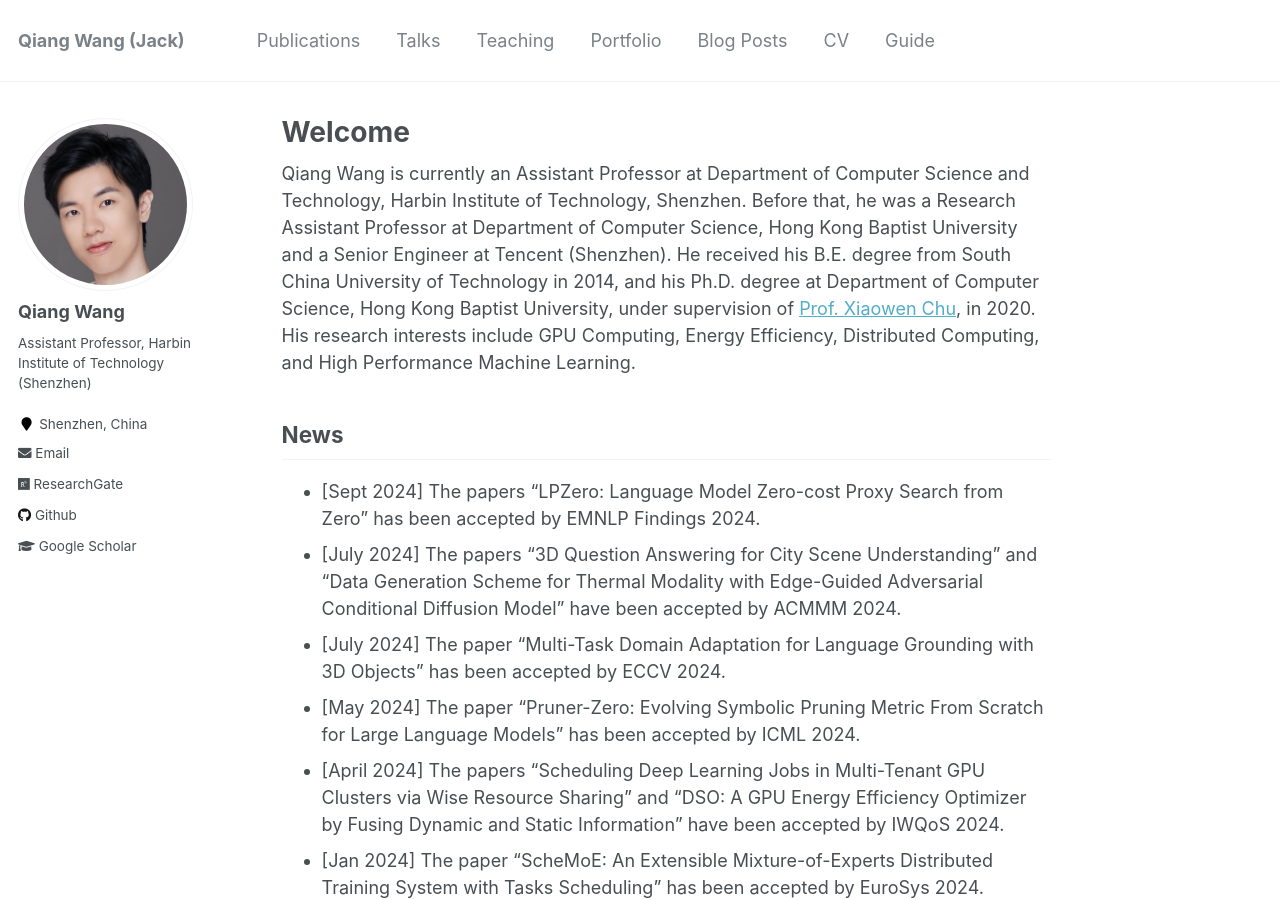
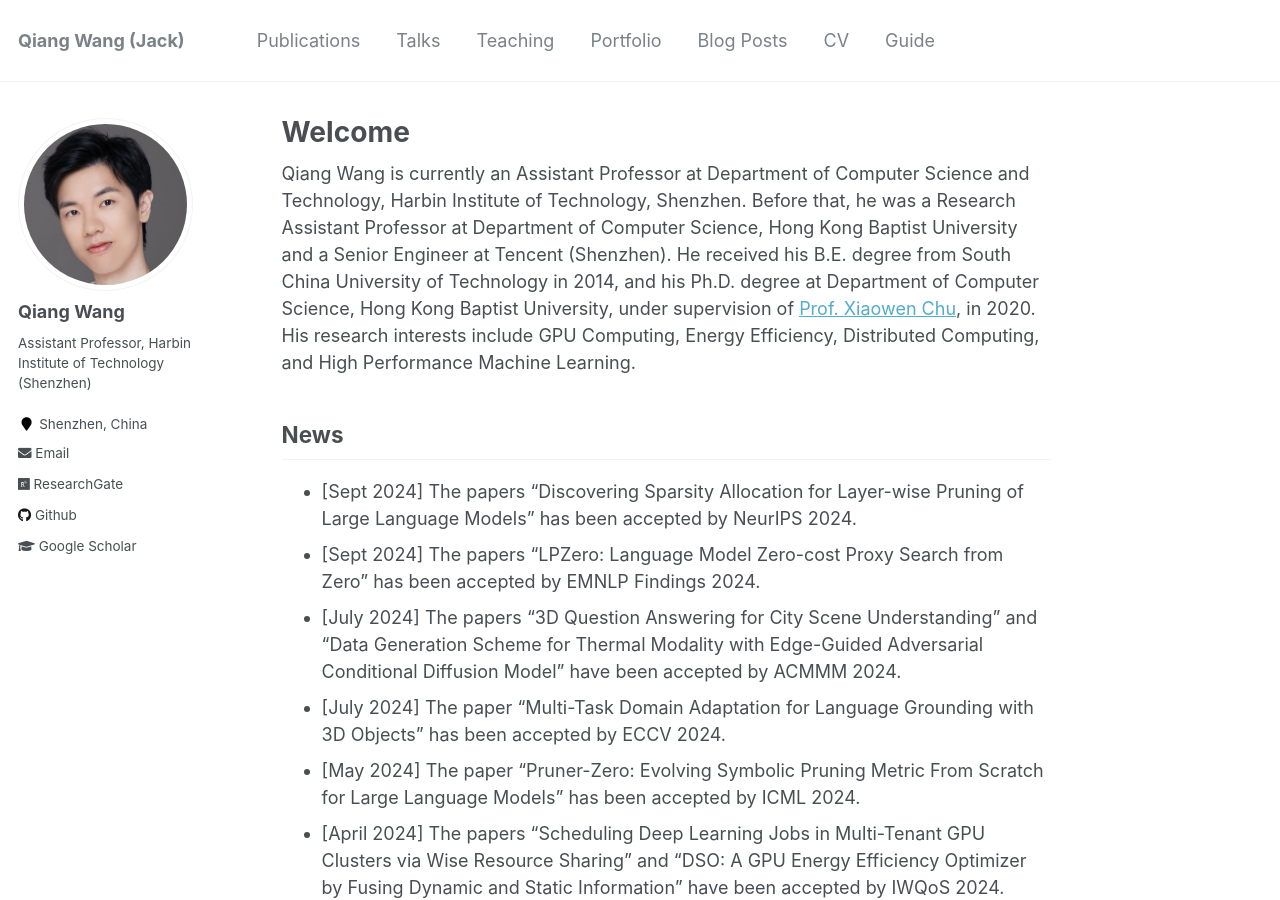
Before and after one commit to blackjack2015/blackjack2015.github.io, a Jekyll site: the page built from _pages/about.md, in a window 1280 px wide and 900 px high. Built offline with Jekyll 4.4.1, drawn with Linux system fonts in a browser that asks for light colours.

Commit message:
Update about.md

```diff
--- a/_pages/about.md
+++ b/_pages/about.md
@@ -12,6 +12,7 @@ redirect_from:
 Qiang Wang is currently an Assistant Professor at Department of Computer Science and Technology, Harbin Institute of Technology, Shenzhen. Before that, he was a Research Assistant Professor at Department of Computer Science, Hong Kong Baptist University and a Senior Engineer at Tencent (Shenzhen). He received his B.E. degree from South China University of Technology in 2014, and his Ph.D. degree at Department of Computer Science, Hong Kong Baptist University, under supervision of [Prof. Xiaowen Chu](https://sites.google.com/view/chuxiaowen), in 2020. His research interests include GPU Computing, Energy Efficiency, Distributed Computing, and High Performance Machine Learning.
 
 ## News
++ \[Sept 2024\] The papers "Discovering Sparsity Allocation for Layer-wise Pruning of Large Language Models" has been accepted by NeurIPS 2024.
 + \[Sept 2024\] The papers "LPZero: Language Model Zero-cost Proxy Search from Zero" has been accepted by EMNLP Findings 2024.
 + \[July 2024\] The papers "3D Question Answering for City Scene Understanding" and "Data Generation Scheme for Thermal Modality with Edge-Guided Adversarial Conditional Diffusion Model" have been accepted by ACMMM 2024.
 + \[July 2024\] The paper "Multi-Task Domain Adaptation for Language Grounding with 3D Objects" has been accepted by ECCV 2024.
```
